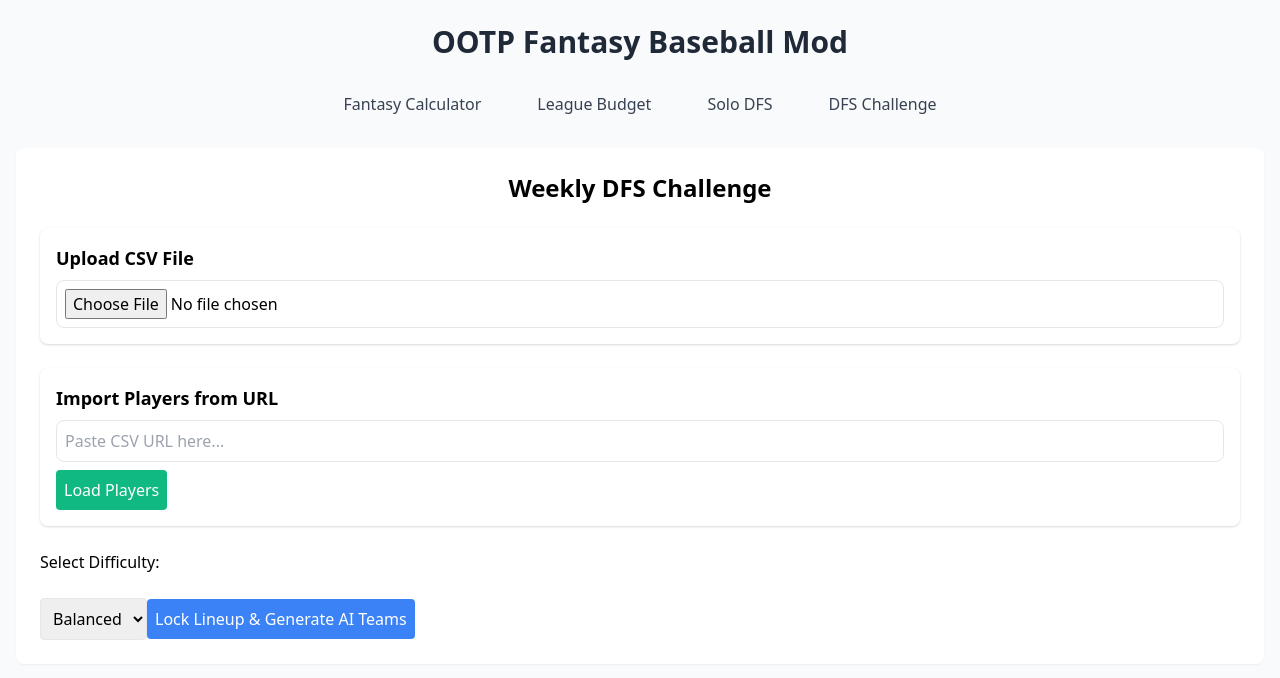
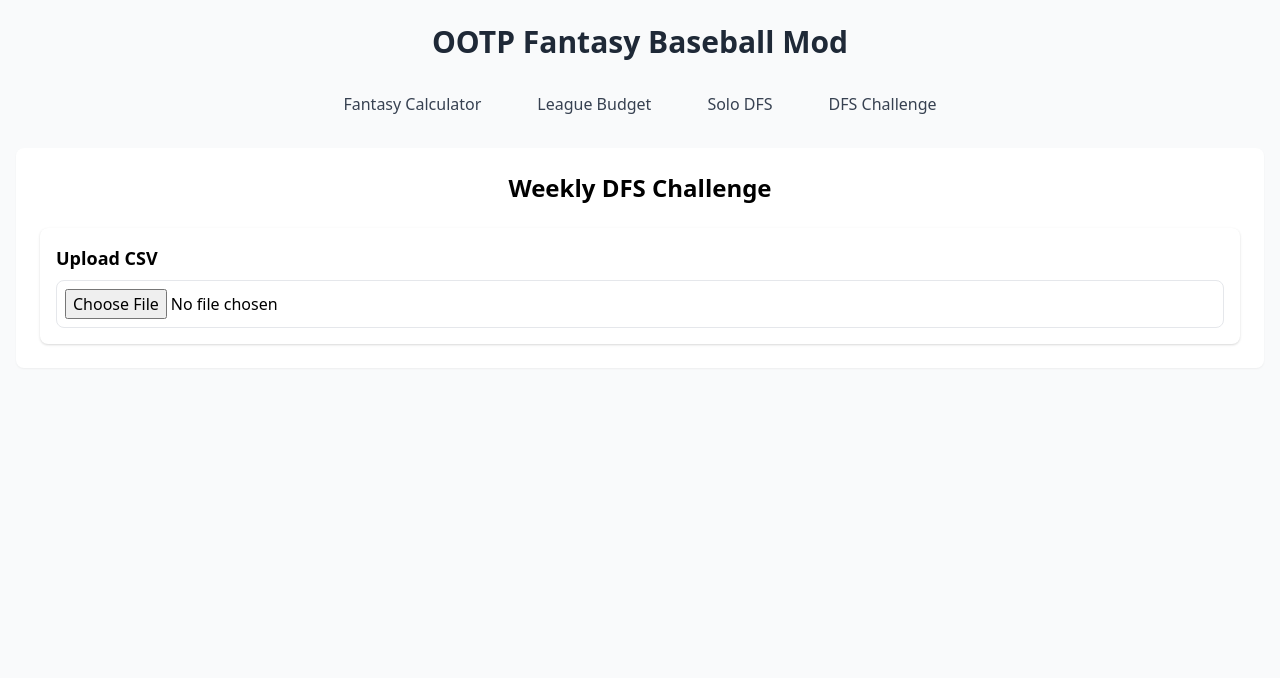
Before and after one commit to quarterback/SimBaseballCalc, a React (Create React App) app: page /dfs-ai in a window 1280 px wide. Shown: the top 678 px of the page. Built offline with nearby package versions, Linux system fonts and the light colour scheme.

Commit message:
Update DFSAI.js

```diff
--- a/src/DFSAI.js
+++ b/src/DFSAI.js
@@ -11,34 +11,16 @@ const DFSAI = () => {
   const [aiTeams, setAiTeams] = useState([]);
   const [gameLocked, setGameLocked] = useState(false);
   const [difficulty, setDifficulty] = useState('balanced');
-  const [csvUrl, setCsvUrl] = useState('');
 
   const scoringSystems = {
     draftKingsDFS: {
       name: 'DraftKings DFS',
-      hitting: { '1B': 3, '2B': 5, '3B': 8, 'HR': 10, 'R': 2, 'RBI': 2, 'BB': 2, 'SB': 5, 'CS': -2, 'HBP': 2 },
-      pitching: { 'IP': 2.25, 'K': 2, 'W': 4, 'ER': -2, 'H': -0.6, 'BB': -0.6, 'HBP': -0.6, 'CG': 2.5 }
+      hitting: { '1B': 3, '2B': 5, '3B': 8, 'HR': 10, 'R': 2, 'RBI': 2, 'BB': 2, 'SB': 5, 'CS': -2, 'HP': 2 },
+      pitching: { 'IP': 2.25, 'K': 2, 'W': 4, 'ER': -2, 'H': -0.6, 'BB': -0.6, 'HP': -0.6, 'CG': 2.5 }
     }
   };
 
-  const aiPersonalities = [
-    { name: 'BigBankHank', strategy: 'highVariance' },
-    { name: 'StackKing88', strategy: 'stackTeams' },
-    { name: 'RotoWiz', strategy: 'balanced' },
-    { name: 'BuntQueen', strategy: 'contactHitter' },
-    { name: 'CheeseThrow', strategy: 'strikeoutPitcher' },
-    { name: 'DingersOnly', strategy: 'powerHitter' },
-    { name: 'SabermetricSue', strategy: 'advancedStats' },
-    { name: 'The Gambler', strategy: 'random' },
-    { name: 'StatCruncherX', strategy: 'optimal' },
-    { name: 'BoomBustBob', strategy: 'hotStreaks' }
-  ];
-
-  // Parse uploaded CSV file
-  const handleFileUpload = (event) => {
-    const file = event.target.files[0];
-    if (!file) return;
-
+  const processFile = (file) => {
     setLoadingStats(true);
     setError('');
 
@@ -48,87 +30,31 @@ const DFSAI = () => {
         header: true,
         dynamicTyping: true,
         skipEmptyLines: true,
-        complete: results => {
+        complete: (results) => {
           if (results.errors.length > 0) {
-            setError("Error parsing CSV file.");
-          } else {
-            setAvailablePlayers(results.data);
+            setError('Error parsing CSV file.');
+            setLoadingStats(false);
+            return;
           }
+
+          const processedPlayers = results.data.map(player => {
+            return {
+              ...player,
+              '1B': player.H - ((player['2B'] || 0) + (player['3B'] || 0) + (player.HR || 0)),
+              points: 0
+            };
+          });
+
+          setAvailablePlayers(processedPlayers);
+          setLoadingStats(false);
+        },
+        error: (error) => {
+          setError(`Error processing file: ${error.message}`);
           setLoadingStats(false);
         }
       });
     };
     reader.readAsText(file);
-  };
-
-  // Fetch CSV from URL
-  const fetchCsvData = () => {
-    if (!csvUrl) {
-      setError('Please enter a valid CSV URL.');
-      return;
-    }
-
-    setLoadingStats(true);
-    setError('');
-
-    fetch(csvUrl)
-      .then(response => {
-        if (!response.ok) {
-          throw new Error(`Failed to fetch CSV: ${response.statusText}`);
-        }
-        return response.text();
-      })
-      .then(csv => {
-        Papa.parse(csv, {
-          header: true,
-          dynamicTyping: true,
-          skipEmptyLines: true,
-          complete: results => {
-            if (results.errors.length > 0) {
-              setError("Error parsing CSV file.");
-            } else {
-              setAvailablePlayers(results.data);
-            }
-            setLoadingStats(false);
-          }
-        });
-      })
-      .catch(error => {
-        console.error("Error fetching CSV:", error);
-        setError("Failed to load player data.");
-        setLoadingStats(false);
-      });
-  };
-
-  const generateAiTeams = () => {
-    if (availablePlayers.length === 0) {
-      setError('No player data available.');
-      return;
-    }
-
-    let teams = aiPersonalities.map(personality => {
-      let selectedPlayers = availablePlayers.sort(() => 0.5 - Math.random()).slice(0, 9);
-      let totalPoints = selectedPlayers.reduce((sum, player) => sum + calculatePoints(player), 0);
-      return { name: personality.name, score: totalPoints, roster: selectedPlayers };
-    });
-
-    if (difficulty === 'hard') {
-      teams.forEach(team => team.score *= 1.1);
-    } else if (difficulty === 'easy') {
-      teams.forEach(team => team.score *= 0.9);
-    }
-
-    setAiTeams(teams);
-  };
-
-  const calculatePoints = (player) => {
-    const scoring = scoringSystems[scoringSystem][statType];
-    return Object.entries(scoring).reduce((total, [stat, value]) => total + (player[stat] || 0) * value, 0);
-  };
-
-  const lockGame = () => {
-    setGameLocked(true);
-    generateAiTeams();
   };
 
   return (
@@ -138,57 +64,45 @@ const DFSAI = () => {
       {error && <div className="text-red-500">{error}</div>}
       {loadingStats && <div className="text-gray-500">Loading player data...</div>}
 
-      {/* CSV File Upload */}
+      {/* File Upload */}
       <div className="bg-white rounded-lg shadow p-4 mb-6">
-        <h3 className="text-lg font-semibold mb-2">Upload CSV File</h3>
+        <h3 className="text-lg font-semibold mb-2">Upload CSV</h3>
         <input
           type="file"
           accept=".csv"
-          onChange={handleFileUpload}
+          onChange={(e) => e.target.files?.[0] && processFile(e.target.files[0])}
           className="block w-full p-2 border rounded-lg"
+          disabled={loadingStats}
         />
       </div>
 
-      {/* CSV URL Input */}
-      <div className="bg-white rounded-lg shadow p-4 mb-6">
-        <h3 className="text-lg font-semibold mb-2">Import Players from URL</h3>
-        <input
-          type="text"
-          placeholder="Paste CSV URL here..."
-          value={csvUrl}
-          onChange={(e) => setCsvUrl(e.target.value)}
-          className="block w-full p-2 border rounded-lg"
-        />
-        <button onClick={fetchCsvData} className="bg-green-500 text-white p-2 rounded mt-2">
-          Load Players
-        </button>
-      </div>
-
-      {/* Difficulty Selection */}
-      <label className="block mb-2">Select Difficulty:</label>
-      <select value={difficulty} onChange={(e) => setDifficulty(e.target.value)} disabled={gameLocked} className="p-2 border rounded">
-        <option value="easy">Easy</option>
-        <option value="balanced">Balanced</option>
-        <option value="hard">Hard</option>
-      </select>
-
-      {/* Lock Lineup & Generate AI Teams */}
-      <button onClick={lockGame} disabled={gameLocked || availablePlayers.length === 0} className="bg-blue-500 text-white p-2 rounded mt-2">
-        Lock Lineup & Generate AI Teams
-      </button>
-
-      {/* Leaderboard */}
-      {gameLocked && (
-        <div>
-          <h3 className="text-xl font-bold mt-4">Leaderboard</h3>
-          <table className="table-auto w-full border">
-            <thead>
-              <tr><th>User/AI</th><th>Score</th></tr>
+      {/* Display Available Players */}
+      {availablePlayers.length > 0 && (
+        <div className="bg-white rounded-lg shadow p-4">
+          <h3 className="text-lg font-semibold mb-4">Available Players</h3>
+          <table className="min-w-full">
+            <thead className="bg-gray-50">
+              <tr>
+                <th className="p-2 text-left">Name</th>
+                <th className="p-2 text-left">POS</th>
+                <th className="p-2 text-left">TM</th>
+                <th className="p-2 text-right">HR</th>
+                <th className="p-2 text-right">RBI</th>
+                <th className="p-2 text-right">K</th>
+                <th className="p-2 text-right">IP</th>
+              </tr>
             </thead>
             <tbody>
-              <tr><td>You</td><td>{currentScore.toFixed(1)}</td></tr>
-              {aiTeams.map((team, idx) => (
-                <tr key={idx}><td>{team.name}</td><td>{team.score.toFixed(1)}</td></tr>
+              {availablePlayers.map((player, idx) => (
+                <tr key={idx} className="border-t">
+                  <td className="p-2">{player.Name}</td>
+                  <td className="p-2">{player.POS}</td>
+                  <td className="p-2">{player.TM}</td>
+                  <td className="p-2 text-right">{player.HR}</td>
+                  <td className="p-2 text-right">{player.RBI}</td>
+                  <td className="p-2 text-right">{player.K}</td>
+                  <td className="p-2 text-right">{player.IP}</td>
+                </tr>
               ))}
             </tbody>
           </table>
```
